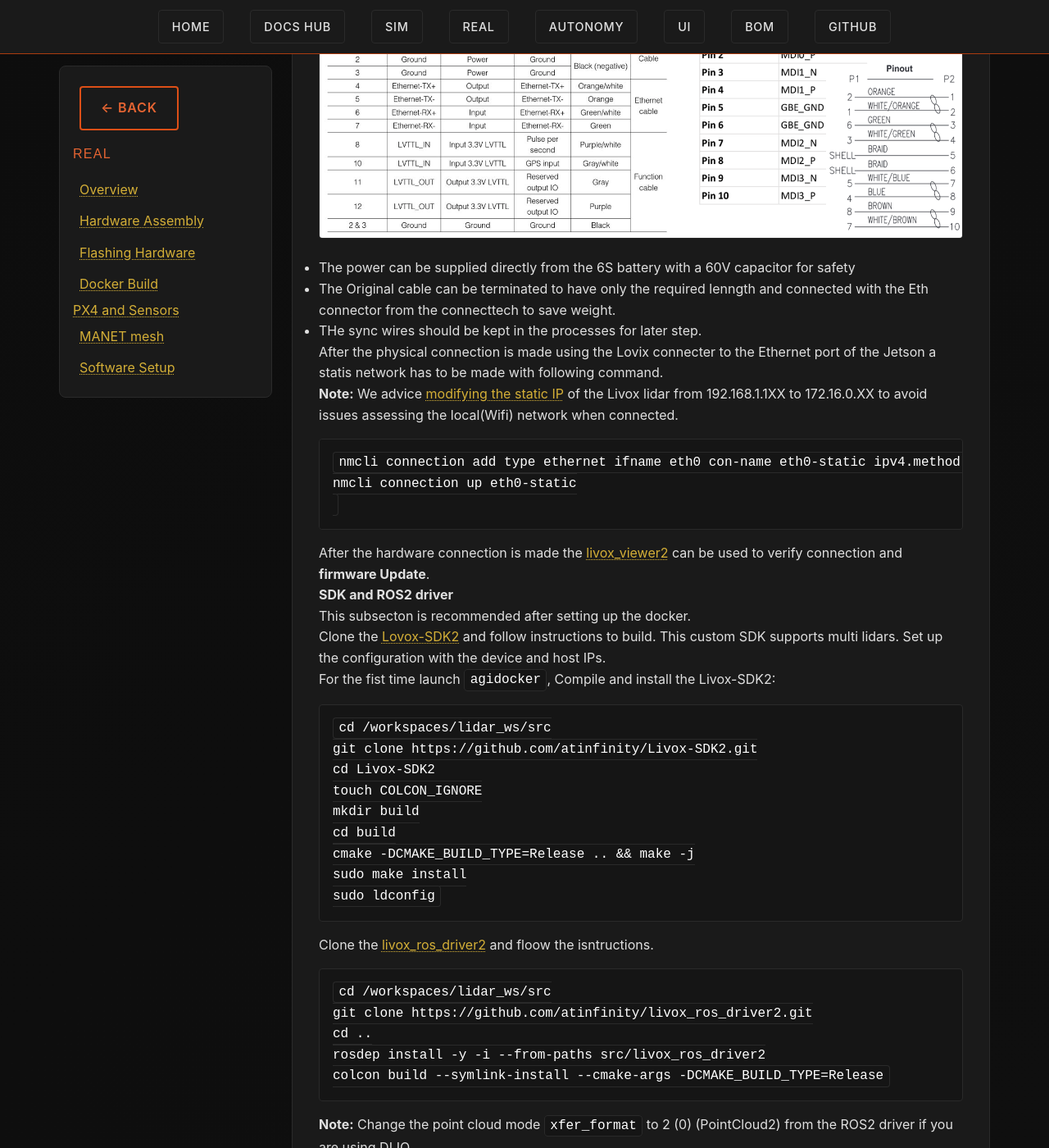
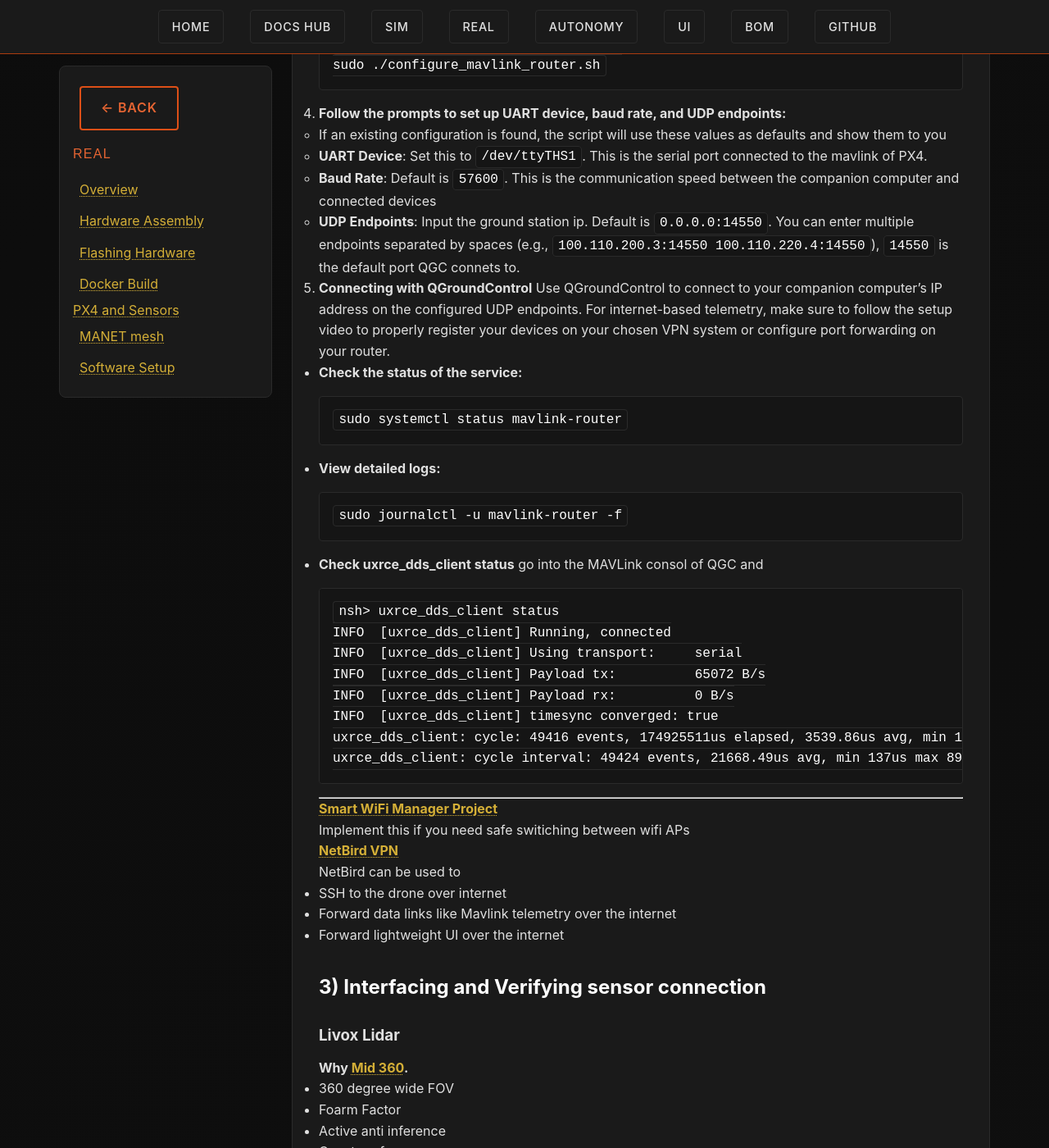
Before and after one commit to SasaKuruppuarachchi/agipix, a Jekyll site: the page built from docs/real/4_interfacing_sensors.Md, in a window 1280 px wide and 1400 px high, scrolled down 4493 px. Shown: the whole window at 82% size. Built offline with Jekyll 4.4.1, drawn with Linux system fonts in a browser that asks for light colours; some of the changed text lies outside the part shown.

Commit message:
Add PX4 wiring diagram and update Docker build instructions

````diff
--- a/docs/real/4_interfacing_sensors.Md
+++ b/docs/real/4_interfacing_sensors.Md
@@ -7,8 +7,8 @@
 # Interfacing PX4 and Sensors
 
 ## 1)Wiring up PX4
-
-TODO
+Wire the Pixhawk up as shown in the diagram. Refer to the [official guide](https://docs.px4.io/main/en/assembly/quick_start_pixhawk4)
+![px4 wiring](../../assets/images/real/wiring/px4_wiring.png)
 
 ---
 
@@ -42,6 +42,22 @@
 cd /workspaces/dds
 git clone -b v2.4.3 https://github.com/eProsima/Micro-XRCE-DDS-Agent.git
 cd Micro-XRCE-DDS-Agent
+
+```
+According to the Fast RTPS documentation specify the ROS2 domain ID by adding the following to the participant profile into the `agent.refs`
+
+```xml
+<participant .....>
+    <rtps>
+        .....
+        <builtin>
+            <domainId>15</domainId>
+        </buitin>
+    </rtps>
+</participan
+```
+
+```bash
 mkdir build
 cd build
 cmake ..
@@ -56,9 +72,8 @@
 Install and follow [Mavlink Anywhere guide](https://github.com/alireza787b/mavlink-anywhere)
 1. **Clone the repository:**
    ```sh
-   agidocker
-   # *** Inside agidocker
-   cd /workspaces/dds
+   # *** On the Host machine (not inside the container)
+   cd ~/workspace/dds
    git clone https://github.com/alireza787b/mavlink-anywhere.git
    cd mavlink-anywhere
    ```
@@ -77,7 +92,7 @@
    - If an existing configuration is found, the script will use these values as defaults and show them to you
    - **UART Device**: Set this to `/dev/ttyTHS1`. This is the serial port connected to the mavlink of PX4.
    - **Baud Rate**: Default is `57600`. This is the communication speed between the companion computer and connected devices
-   - **UDP Endpoints**: Input the ground station ip `0.0.0.0:14550`. You can enter multiple endpoints separated by spaces (e.g., `100.110.200.3:14550 100.110.220.4:14550`)
+   - **UDP Endpoints**: Input the ground station ip. Default is `0.0.0.0:14550`. You can enter multiple endpoints separated by spaces (e.g., `100.110.200.3:14550 100.110.220.4:14550`), `14550` is the default port QGC connets to.
 
 2. **Connecting with QGroundControl**
 Use QGroundControl to connect to your companion computer's IP address on the configured UDP endpoints. For internet-based telemetry, make sure to follow the setup video to properly register your devices on your chosen VPN system or configure port forwarding on your router.
@@ -91,6 +106,18 @@
 - **View detailed logs:**
   ```sh
   sudo journalctl -u mavlink-router -f
+  ```
+- **Check uxrce_dds_client status**
+go into the MAVLink consol of QGC and
+  ```sh
+  nsh> uxrce_dds_client status
+  INFO  [uxrce_dds_client] Running, connected
+  INFO  [uxrce_dds_client] Using transport:     serial
+  INFO  [uxrce_dds_client] Payload tx:          65072 B/s
+  INFO  [uxrce_dds_client] Payload rx:          0 B/s
+  INFO  [uxrce_dds_client] timesync converged: true
+  uxrce_dds_client: cycle: 49416 events, 174925511us elapsed, 3539.86us avg, min 136us max 1013110us 12206.498us rms
+  uxrce_dds_client: cycle interval: 49424 events, 21668.49us avg, min 137us max 890938308us 4007537.750us rms
   ```
 ---
 
@@ -129,7 +156,7 @@
 > **Note:** We advice [modifying the static IP](https://github.com/Livox-SDK/livox_ros_driver2/issues/135) of the Livox lidar from 192.168.1.1XX to 172.16.0.XX to avoid issues assessing the local(Wifi) network when connected.
 
 
-
+Add the static wired connection using the GUI or CLI as follows,
 ```bash
 nmcli connection add type ethernet ifname eth0 con-name eth0-static ipv4.method manual ipv4.addresses 172.16.0.50/24 ipv4.gateway 255.255.255.0 ipv4.dns 8.8.8.8
 nmcli connection up eth0-static
````
Also changed, not shown: other parts of docs/real/4_interfacing_sensors.Md (+1 -1 lines), docs/real/3_docker_build.Md (+1 -1 lines), assets/images/real/wiring/px4_wiring.png (added).
